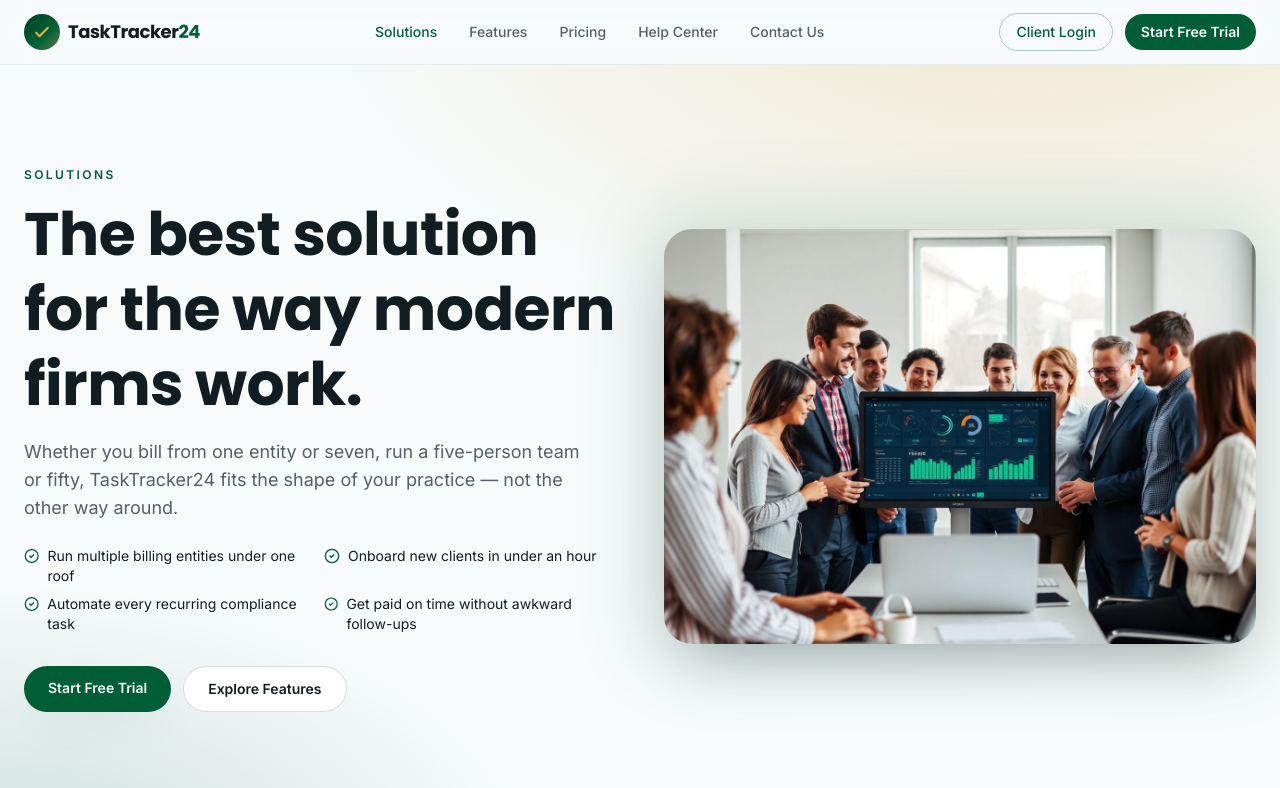
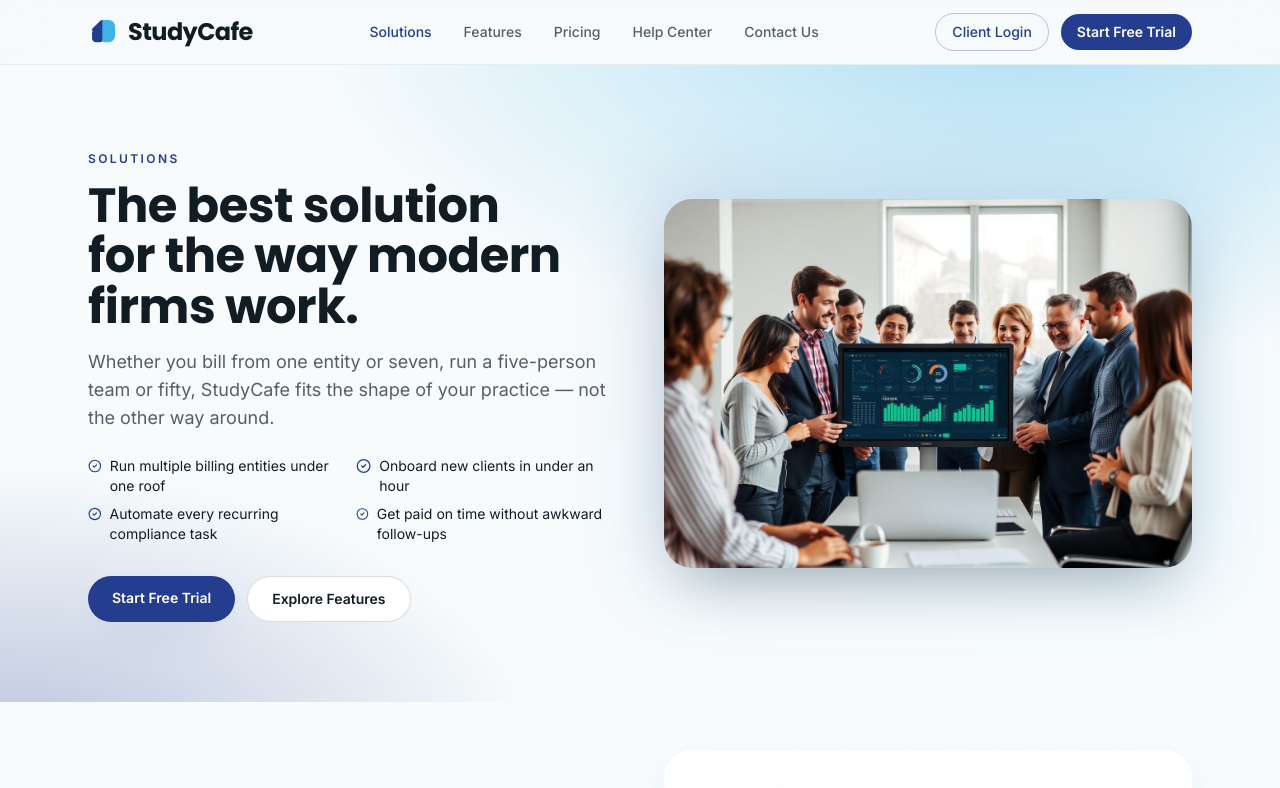
Before and after one commit to thestudycafesagar/Proactive_website, a Next.js app: page /solutions in a window 1280 px wide. Shown: the top 788 px of the page. Built offline with nearby package versions, Linux system fonts and the light colour scheme.

Commit message:
css intel

```diff
--- a/app/solutions/page.tsx
+++ b/app/solutions/page.tsx
@@ -16,10 +16,10 @@
 import reportsImg from "@/assets/feature-reports.jpg";
 
 export const metadata = {
-  title: "Solutions — TaskTracker24 for CA & Accounting Firms",
+  title: "Solutions — StudyCafe for CA & Accounting Firms",
   description: "Purpose-built solutions for multi-entity CA firms, small teams, and growing practices. Automate billing, workflow, and client follow-up.",
   openGraph: {
-    title: "Solutions — TaskTracker24",
+    title: "Solutions — StudyCafe",
     description: "Solutions purpose-built for modern CA & accounting firms of every size.",
   },
 };
@@ -49,7 +49,7 @@
   {
     eyebrow: "Automated Compliance",
     title: "Compliance that schedules itself.",
-    body: "Pick the filings each client needs once. TaskTracker24 spins up the right task on the right cadence — GST, TDS, ROC, Income Tax — and assigns it to the right associate.",
+    body: "Pick the filings each client needs once. StudyCafe spins up the right task on the right cadence — GST, TDS, ROC, Income Tax — and assigns it to the right associate.",
     img: tasksImg,
     bullets: ["47+ pre-built filing templates", "Auto-assignment by skill & load", "Government calendar synced"],
   },
@@ -70,14 +70,14 @@
   {
     eyebrow: "Useful Tools, Built In",
     title: "The little utilities your team Googles every day.",
-    body: "GST calculators, TDS rate finders, mileage logs, and a built-in IT-return checklist — all inside TaskTracker24, all linked to the right client record.",
+    body: "GST calculators, TDS rate finders, mileage logs, and a built-in IT-return checklist — all inside StudyCafe, all linked to the right client record.",
     img: webappImg,
     bullets: ["GST, TDS & advance tax calculators", "Client-linked time & mileage logs", "Pre-flight return checklists"],
   },
   {
     eyebrow: "Payment Reminders",
     title: "Receivables that collect themselves.",
-    body: "Configure the cadence once — a soft nudge on day three, a firm reminder on day fifteen, a partner alert on day thirty. TaskTracker24 sends them in your brand voice.",
+    body: "Configure the cadence once — a soft nudge on day three, a firm reminder on day fifteen, a partner alert on day thirty. StudyCafe sends them in your brand voice.",
     img: commsImg,
     bullets: ["Tone-tunable reminder templates", "WhatsApp + email delivery", "One-click payment links"],
   },
@@ -100,14 +100,14 @@
       {/* Hero */}
       <section className="relative overflow-hidden">
         <div className="absolute inset-0 gradient-spotlight" aria-hidden />
-        <div className="container-page relative grid items-center gap-12 py-20 lg:grid-cols-2 lg:py-24">
+        <div className="container-page relative grid items-center gap-12 py-12 lg:grid-cols-2 lg:py-20">
           <div>
             <span className="text-xs font-semibold uppercase tracking-[0.2em] text-primary">Solutions</span>
-            <h1 className="mt-3 font-display text-5xl font-bold leading-tight text-foreground sm:text-6xl text-balance">
+            <h1 className="mt-3 font-display text-4xl font-bold leading-[1.05] text-foreground sm:text-5xl lg:text-5xl text-balance">
               The best solution for the way modern firms work.
             </h1>
             <p className="mt-4 max-w-xl text-lg text-muted-foreground">
-              Whether you bill from one entity or seven, run a five-person team or fifty, TaskTracker24 fits the shape of your practice — not the other way around.
+              Whether you bill from one entity or seven, run a five-person team or fifty, StudyCafe fits the shape of your practice — not the other way around.
             </p>
             <ul className="mt-6 grid gap-2 sm:grid-cols-2">
               {benefits.map((b) => (
@@ -123,7 +123,7 @@
             </div>
           </div>
           <div className="relative">
-            <div className="absolute -inset-4 rounded-3xl gradient-emerald opacity-15 blur-2xl" aria-hidden />
+            <div className="absolute -inset-4 rounded-3xl gradient-blue opacity-15 blur-2xl" aria-hidden />
             <Image src={teamImg} alt="Multi-generational accounting team collaborating" width={1280} height={896} className="relative rounded-3xl object-cover shadow-float" />
           </div>
         </div>
@@ -134,11 +134,11 @@
         {blocks.map((b, i) => {
           const reverse = i % 2 === 1;
           return (
-            <section key={b.title} className="container-page py-16">
+            <section key={b.title} className="container-page py-12">
               <div className={`grid items-center gap-12 lg:grid-cols-2 ${reverse ? "lg:[&>div:first-child]:order-2" : ""}`}>
                 <Reveal>
                   <span className="text-xs font-semibold uppercase tracking-[0.2em] text-primary">{b.eyebrow}</span>
-                  <h2 className="mt-3 font-display text-3xl font-bold text-foreground sm:text-4xl text-balance">{b.title}</h2>
+                  <h2 className="mt-3 font-display text-3xl font-bold text-foreground sm:text-3xl text-balance">{b.title}</h2>
                   <p className="mt-4 text-lg text-muted-foreground">{b.body}</p>
                   <ul className="mt-6 space-y-2">
                     {b.bullets.map((bp) => (
@@ -169,10 +169,10 @@
       </div>
 
       {/* Advanced grid */}
-      <section className="container-page py-20">
+      <section className="container-page py-16">
         <Reveal className="max-w-2xl">
           <span className="text-xs font-semibold uppercase tracking-[0.2em] text-primary">Advanced features</span>
-          <h2 className="mt-3 font-display text-4xl font-bold text-foreground sm:text-5xl text-balance">
+          <h2 className="mt-3 font-display text-4xl font-bold text-foreground sm:text-4xl text-balance">
             Everything else a serious firm expects.
           </h2>
         </Reveal>
--- a/components/site/IconBadge.tsx
+++ b/components/site/IconBadge.tsx
@@ -6,7 +6,7 @@
   return (
     <span
       className={`inline-grid ${dim} place-items-center rounded-full bg-primary/8 text-primary`}
-      style={{ boxShadow: "inset 0 0 0 1.5px color-mix(in oklab, var(--accent-gold) 70%, transparent)" }}
+      style={{ boxShadow: "inset 0 0 0 1.5px color-mix(in oklab, var(--accent-blue) 70%, transparent)" }}
     >
       <Icon className={iconDim} strokeWidth={1.8} />
     </span>
--- a/components/site/Logo.tsx
+++ b/components/site/Logo.tsx
@@ -3,13 +3,12 @@
 export function Logo({ className = "" }: { className?: string }) {
   return (
     <Link href="/" className={`flex items-center gap-2 ${className}`}>
-      <span className="grid h-9 w-9 place-items-center rounded-xl gradient-emerald shadow-elegant">
-        <svg viewBox="0 0 24 24" className="h-5 w-5" fill="none" stroke="currentColor" strokeWidth="2.5" strokeLinecap="round" strokeLinejoin="round" style={{ color: "var(--accent-gold)" }}>
-          <path d="M5 13l4 4L19 7" />
-        </svg>
-      </span>
-      <span className="font-display text-lg font-bold tracking-tight text-foreground">
-        TaskTracker<span className="text-primary">24</span>
+      <svg width="32" height="32" viewBox="0 0 32 32" fill="none" xmlns="http://www.w3.org/2000/svg" className="h-8 w-8">
+        <path d="M4.69704 15.6971C3.76811 14.7681 3.76811 13.2619 4.69704 12.333L12.333 4.69707C13.2619 3.76813 14.7681 3.76813 15.6971 4.69706L15.6971 22.3331C15.6971 24.5422 13.9062 26.3331 11.6971 26.3331L8.00003 26.3331C5.79089 26.3331 4.00003 24.5422 4.00003 22.3331L4.00003 16.3941L4.69704 15.6971Z" fill="#253D8E" />
+        <path d="M14.285 4H20.5707C24.1206 4 27 6.87937 27 10.4293V19.8571C27 23.407 24.1206 26.2864 20.5707 26.2864H16.285C15.1804 26.2864 14.285 25.391 14.285 24.2864V4Z" fill="#3FB3E7" />
+      </svg>
+      <span className="font-display text-2xl font-bold tracking-tight text-foreground">
+        StudyCafe
       </span>
     </Link>
   );
--- a/components/site/SiteFooter.tsx
+++ b/components/site/SiteFooter.tsx
@@ -74,10 +74,10 @@
         </div>
 
         <div className="mt-12 flex flex-col items-start justify-between gap-4 border-t border-border pt-6 text-xs text-muted-foreground md:flex-row md:items-center">
-          <p>© {new Date().getFullYear()} TaskTracker24 Inc. All rights reserved.</p>
+          <p>© {new Date().getFullYear()} StudyCafe Inc. All rights reserved.</p>
           <p className="flex items-center gap-2">
             <span>Powered by</span>
-            <span className="rounded-full bg-primary/10 px-3 py-1 font-semibold text-primary">TaskTracker24 Cloud</span>
+            <span className="rounded-full bg-primary/10 px-3 py-1 font-semibold text-primary">StudyCafe Cloud</span>
           </p>
         </div>
       </div>
--- a/styles.css
+++ b/styles.css
@@ -12,8 +12,8 @@
   --radius-3xl: calc(var(--radius) + 12px);
   --radius-4xl: calc(var(--radius) + 16px);
 
-  --font-display: "Poppins", ui-sans-serif, system-ui, sans-serif;
-  --font-sans: "Inter", ui-sans-serif, system-ui, sans-serif;
+  --font-display: var(--font-poppins), ui-sans-serif, system-ui, sans-serif;
+  --font-sans: var(--font-inter), ui-sans-serif, system-ui, sans-serif;
 
   --color-background: var(--background);
   --color-foreground: var(--foreground);
@@ -25,8 +25,8 @@
   --color-primary-foreground: var(--primary-foreground);
   --color-primary-deep: var(--primary-deep);
   --color-primary-soft: var(--primary-soft);
-  --color-accent-gold: var(--accent-gold);
-  --color-accent-gold-soft: var(--accent-gold-soft);
+  --color-accent-blue: var(--accent-blue);
+  --color-accent-blue-soft: var(--accent-blue-soft);
   --color-secondary: var(--secondary);
   --color-secondary-foreground: var(--secondary-foreground);
   --color-muted: var(--muted);
@@ -50,7 +50,7 @@
 
   --shadow-elegant: 0 18px 40px -20px color-mix(in oklab, var(--primary) 35%, transparent);
   --shadow-float: 0 30px 60px -25px color-mix(in oklab, var(--charcoal) 35%, transparent);
-  --shadow-ring-gold: 0 0 0 1px color-mix(in oklab, var(--accent-gold) 55%, transparent);
+  --shadow-ring-blue: 0 0 0 1px color-mix(in oklab, var(--accent-blue) 55%, transparent);
 }
 
 :root {
@@ -69,15 +69,15 @@
   --popover: oklch(1 0 0);
   --popover-foreground: oklch(0.22 0.02 240);
 
-  /* Deep emerald */
-  --primary: oklch(0.42 0.11 160);
-  --primary-foreground: oklch(0.985 0.004 230);
-  --primary-deep: oklch(0.32 0.09 160);
-  --primary-soft: oklch(0.92 0.04 160);
+  /* Deep Blue (Primary) */
+  --primary: #253D8E;
+  --primary-foreground: #ffffff;
+  --primary-deep: #1A2A64;
+  --primary-soft: #E9ECF4;
 
-  /* Rich gold */
-  --accent-gold: oklch(0.78 0.13 85);
-  --accent-gold-soft: oklch(0.92 0.07 90);
+  /* Light Blue (Accent, Equally Prominent) */
+  --accent-blue: #3FB3E7;
+  --accent-blue-soft: #EBF7FC;
 
   --secondary: oklch(0.95 0.008 230);
   --secondary-foreground: oklch(0.22 0.02 240);
@@ -91,20 +91,20 @@
   --input: oklch(0.91 0.01 230);
   --ring: oklch(0.42 0.11 160);
 
-  --chart-1: oklch(0.42 0.11 160);
-  --chart-2: oklch(0.78 0.13 85);
+  --chart-1: #3FB3E7;
+  --chart-2: #253D8E;
   --chart-3: oklch(0.55 0.09 200);
   --chart-4: oklch(0.65 0.12 35);
   --chart-5: oklch(0.7 0.14 290);
 
   --sidebar: oklch(0.985 0.004 230);
   --sidebar-foreground: oklch(0.22 0.02 240);
-  --sidebar-primary: oklch(0.42 0.11 160);
-  --sidebar-primary-foreground: oklch(0.985 0.004 230);
+  --sidebar-primary: #253D8E;
+  --sidebar-primary-foreground: #ffffff;
   --sidebar-accent: oklch(0.95 0.008 230);
   --sidebar-accent-foreground: oklch(0.22 0.02 240);
   --sidebar-border: oklch(0.91 0.01 230);
-  --sidebar-ring: oklch(0.42 0.11 160);
+  --sidebar-ring: #253D8E;
 }
 
 .dark {
@@ -117,12 +117,12 @@
   --card-foreground: oklch(0.97 0.005 230);
   --popover: oklch(0.22 0.02 240);
   --popover-foreground: oklch(0.97 0.005 230);
-  --primary: oklch(0.55 0.13 160);
-  --primary-foreground: oklch(0.15 0.02 240);
-  --primary-deep: oklch(0.4 0.1 160);
-  --primary-soft: oklch(0.3 0.05 160);
-  --accent-gold: oklch(0.82 0.14 85);
-  --accent-gold-soft: oklch(0.5 0.1 85);
+  --primary: #3FB3E7;
+  --primary-foreground: #0A192F;
+  --primary-deep: #2A9BCF;
+  --primary-soft: #0C2330;
+  --accent-blue: #253D8E;
+  --accent-blue-soft: #1A2A64;
   --secondary: oklch(0.28 0.02 240);
   --secondary-foreground: oklch(0.97 0.005 230);
   --muted: oklch(0.28 0.02 240);
@@ -131,7 +131,7 @@
   --accent-foreground: oklch(0.97 0.005 230);
   --border: oklch(1 0 0 / 12%);
   --input: oklch(1 0 0 / 15%);
-  --ring: oklch(0.55 0.13 160);
+  --ring: #3FB3E7;
 }
 
 @layer base {
@@ -156,7 +156,7 @@
 @utility container-page {
   margin-inline: auto;
   width: 100%;
-  max-width: 80rem;
+  max-width: 72rem;
   padding-inline: 1.5rem;
 }
 
@@ -164,13 +164,13 @@
   text-wrap: balance;
 }
 
-@utility gradient-emerald {
-  background-image: linear-gradient(135deg, var(--primary-deep) 0%, var(--primary) 55%, color-mix(in oklab, var(--primary) 70%, var(--accent-gold) 30%) 100%);
+@utility gradient-blue {
+  background-image: linear-gradient(135deg, var(--primary) 0%, var(--accent-blue) 100%);
 }
 
 @utility gradient-spotlight {
-  background-image: radial-gradient(1200px 600px at 80% -10%, color-mix(in oklab, var(--accent-gold) 25%, transparent), transparent 60%),
-    radial-gradient(900px 500px at 0% 110%, color-mix(in oklab, var(--primary) 18%, transparent), transparent 60%);
+  background-image: radial-gradient(1200px 600px at 80% -10%, color-mix(in oklab, var(--accent-blue) 40%, transparent), transparent 60%),
+    radial-gradient(900px 500px at 0% 110%, color-mix(in oklab, var(--primary) 30%, transparent), transparent 60%);
 }
 
 @utility grid-architectural {
```
Also changed, not shown: app/features/page.tsx (+8 -8 lines), app/page.tsx (+26 -26 lines), app/pricing/page.tsx (+18 -20 lines), components/site/FinalCTA.tsx (+5 -5 lines), 1 other file (tests, documents, lock files or other folders).
